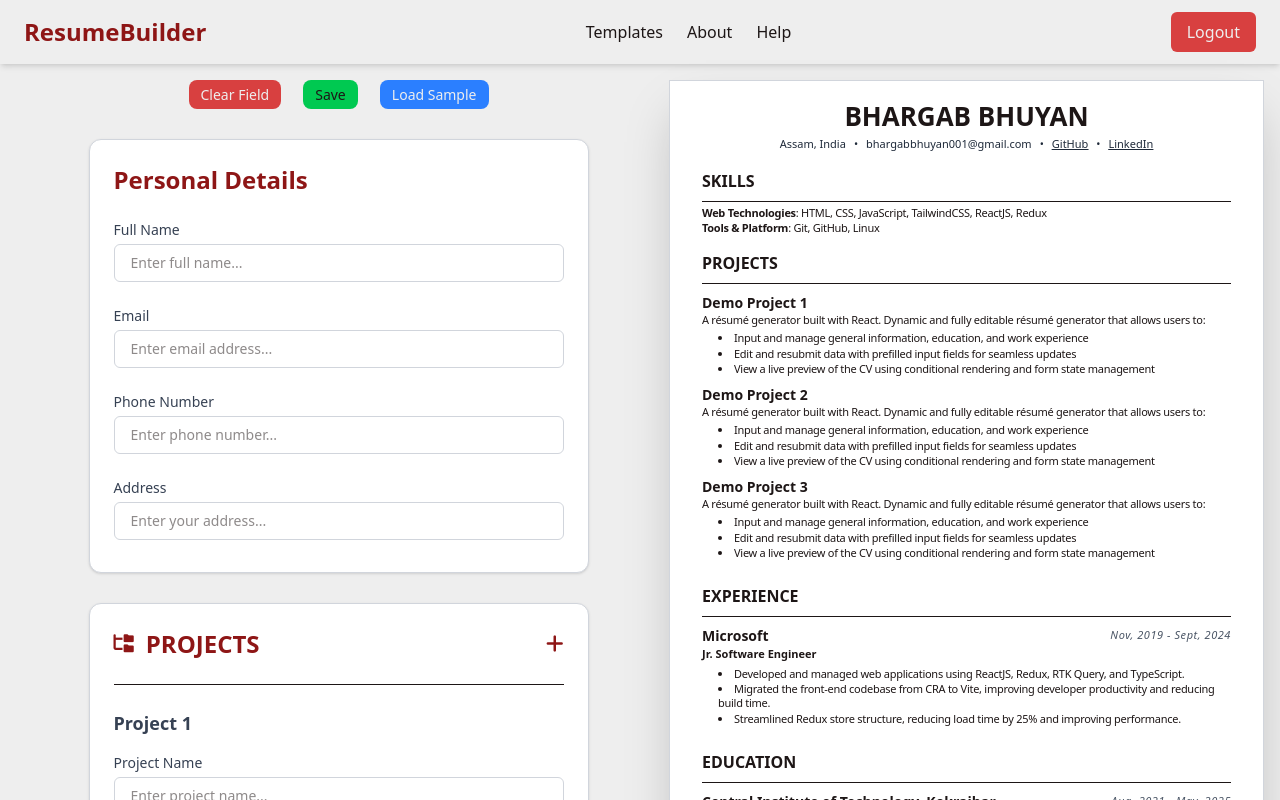
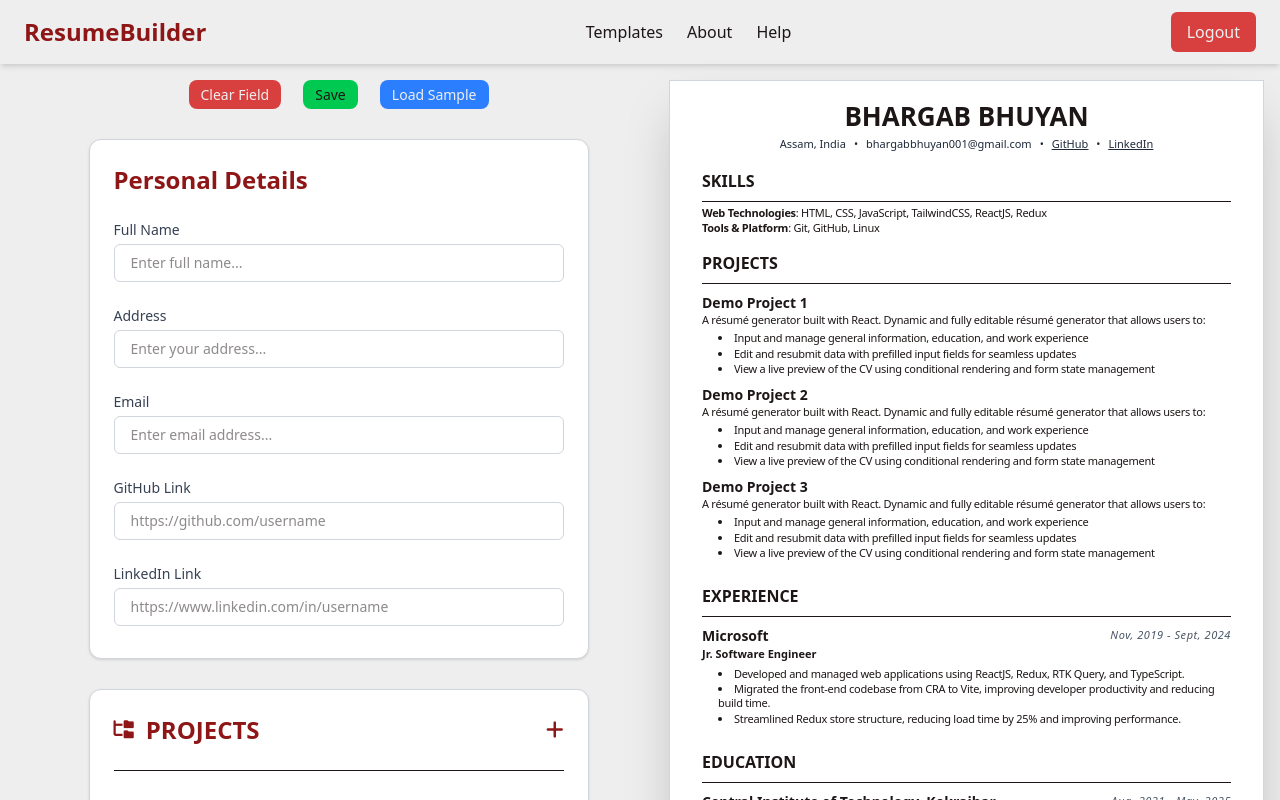
Before and after one commit to bhargablinx/resume-builder, a React (Vite) app: page / in a window 1280 px wide. Shown: the top 800 px of the page. Built offline with nearby package versions, Linux system fonts and the light colour scheme.

Commit message:
Modify personal detail section

```diff
--- a/src/components/ResumeControl.jsx
+++ b/src/components/ResumeControl.jsx
@@ -369,6 +369,21 @@ function PersonalSection() {
                 />
             </div>
 
+            {/* Address */}
+            <div className="flex flex-col space-y-1">
+                <label
+                    htmlFor="address"
+                    className="text-sm font-medium text-gray-700"
+                >
+                    Address
+                </label>
+                <input
+                    id="address"
+                    placeholder="Enter your address..."
+                    className="px-4 py-2 border border-gray-300 rounded-md text-sm focus:outline-none focus:ring-2 focus:ring-dark-red focus:border-transparent transition-all resize-none"
+                />
+            </div>
+
             {/* Email */}
             <div className="flex flex-col space-y-1">
                 <label
@@ -385,34 +400,35 @@ function PersonalSection() {
                 />
             </div>
 
-            {/* Phone Number */}
+            {/* GitHub link */}
             <div className="flex flex-col space-y-1">
                 <label
-                    htmlFor="phone"
+                    htmlFor="github"
                     className="text-sm font-medium text-gray-700"
                 >
-                    Phone Number
+                    GitHub Link
                 </label>
                 <input
-                    id="phone"
-                    type="tel"
-                    placeholder="Enter phone number..."
+                    id="github"
+                    type="url"
+                    placeholder="https://github.com/username"
                     className="px-4 py-2 border border-gray-300 rounded-md text-sm focus:outline-none focus:ring-2 focus:ring-dark-red focus:border-transparent transition-all"
                 />
             </div>
 
-            {/* Address */}
+            {/* LinkedIn link */}
             <div className="flex flex-col space-y-1">
                 <label
-                    htmlFor="address"
+                    htmlFor="linkedin"
                     className="text-sm font-medium text-gray-700"
                 >
-                    Address
+                    LinkedIn Link
                 </label>
                 <input
-                    id="address"
-                    placeholder="Enter your address..."
-                    className="px-4 py-2 border border-gray-300 rounded-md text-sm focus:outline-none focus:ring-2 focus:ring-dark-red focus:border-transparent transition-all resize-none"
+                    id="linkedin"
+                    type="url"
+                    placeholder="https://www.linkedin.com/in/username"
+                    className="px-4 py-2 border border-gray-300 rounded-md text-sm focus:outline-none focus:ring-2 focus:ring-dark-red focus:border-transparent transition-all"
                 />
             </div>
         </div>
```
